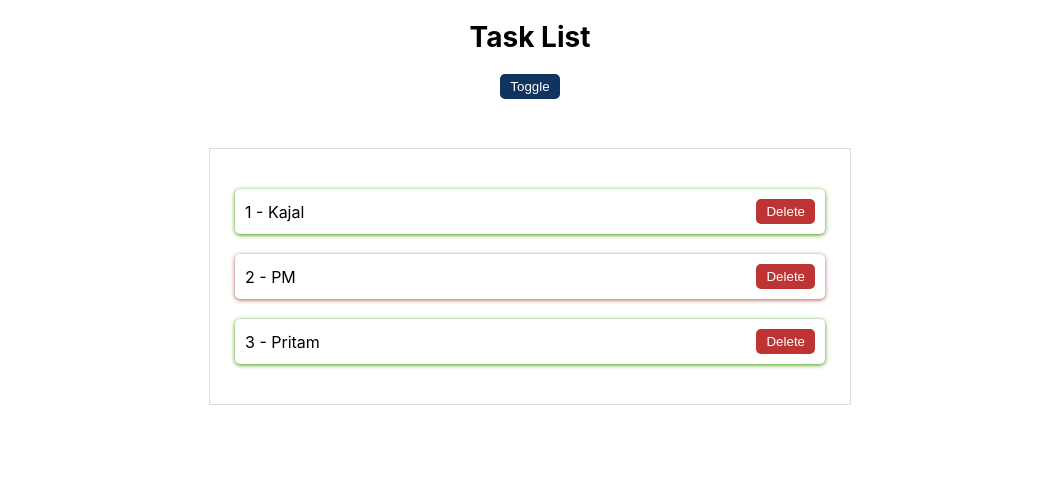
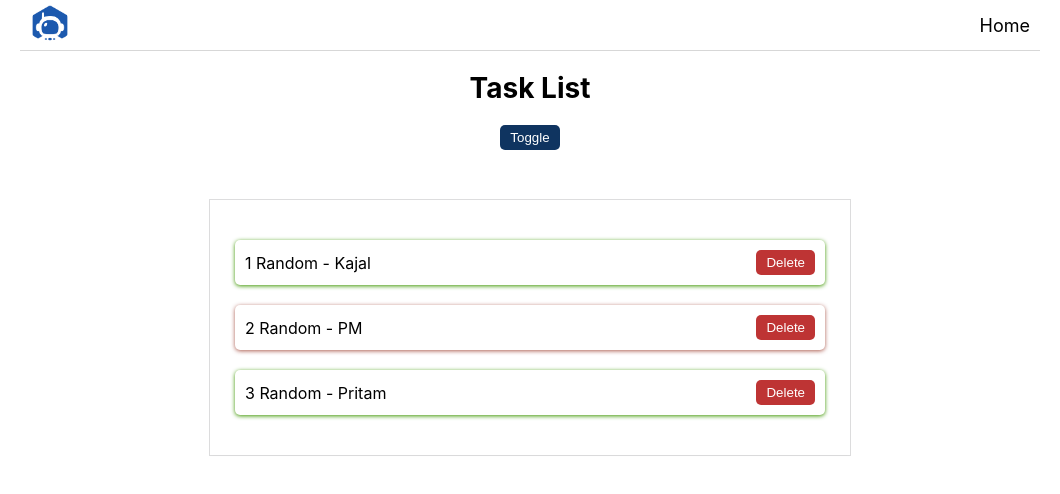
Before and after one commit to kajal1119/Muttilple-State-In-Array, a React (Create React App) app in the folder multiple-state-array/: page / in a window 1280 px wide. Shown: the top 494 px of the page, without its empty margins (110-1170 px from the left). Built offline with nearby package versions, Linux system fonts and the light colour scheme.

Commit message:
fourth Commit

```diff
--- a/multiple-state-array/src/App.js
+++ b/multiple-state-array/src/App.js
@@ -1,32 +1,15 @@
-
-import { useState } from 'react';
+import Header from './Component/Header';
 import './App.css';
+import TaskList from './Component/TaskList';
+import React from 'react';
 
 function App() {
-  const [tasks,setTasks]=useState([
-  {id:1,name:"Kajal",completed:true},
-  {id:2,name:"PM",completed:false},
-  {id:3,name:"Pritam",completed:true}
-])
-const [show,setShow]=useState(true)
-const handleDelete=((id)=>{
-  setTasks(tasks.filter(task=>
-    task.id!==id
-  ))
-})
+ const info="Random"
   return (
-    <div className="App">
-    <h1>Task List</h1>
-    <button className='trigger' onClick={()=>setShow(!show)}>Toggle</button>
-   <ul>
-   {show &&  tasks.map((task)=>(
-    <li key={task.id} className={task.completed ? "completed" : "incomplete"}> <span>{task.id} - {task.name}</span>
-    <button onClick={()=>handleDelete(task.id)} className='delete'>Delete</button>
-    </li>
-   ))}
-
-   </ul>
-    </div>
+  <React.Fragment>
+    <Header/>
+    <TaskList info={info}/>
+    </React.Fragment>
   );
 }
 
--- /dev/null
+++ b/multiple-state-array/src/Component/Header.js
@@ -0,0 +1,12 @@
+import React from 'react'
+import Logo from "../asset/logo.png"
+const Header = () => {
+  return (
+    <header>
+      <img src={Logo} alt=''></img>
+      <a href='/'>Home</a>
+    </header>
+  )
+}
+
+export default Header
--- /dev/null
+++ b/multiple-state-array/src/Component/TaskCard.js
@@ -0,0 +1,16 @@
+import React from "react";
+
+const TaskCard = ({ task, info, handleDelete }) => {
+  return (
+    <li className={task.completed ? "completed" : "incomplete"}>
+      <span>
+        {task.id} {info} - {task.name}
+      </span>
+      <button onClick={() => handleDelete(task.id)} className="delete">
+        Delete
+      </button>
+    </li>
+  );
+};
+
+export default TaskCard;
--- /dev/null
+++ b/multiple-state-array/src/Component/TaskList.js
@@ -0,0 +1,38 @@
+import React, { useState } from "react";
+import TaskCard from "./TaskCard";
+
+const TaskList = ({ info }) => { // <-- Add curly braces to destructure the props
+  const [tasks, setTasks] = useState([
+    { id: 1, name: "Kajal", completed: true },
+    { id: 2, name: "PM", completed: false },
+    { id: 3, name: "Pritam", completed: true },
+  ]);
+  const [show, setShow] = useState(true);
+  const handleDelete = (id) => {
+    setTasks(tasks.filter((task) => task.id !== id));
+  };
+
+  return (
+    <div>
+      <div className="App">
+        <h1>Task List</h1>
+        <button className="trigger" onClick={() => setShow(!show)}>
+          Toggle
+        </button>
+        <ul>
+          {show &&
+            tasks.map((task, index) => (
+              <TaskCard
+                key={index}
+                task={task}
+                info={info}
+                handleDelete={handleDelete}
+              />
+            ))}
+        </ul>
+      </div>
+    </div>
+  );
+};
+
+export default TaskList;
```
Also changed, not shown: multiple-state-array/src/asset/logo.png (added).
